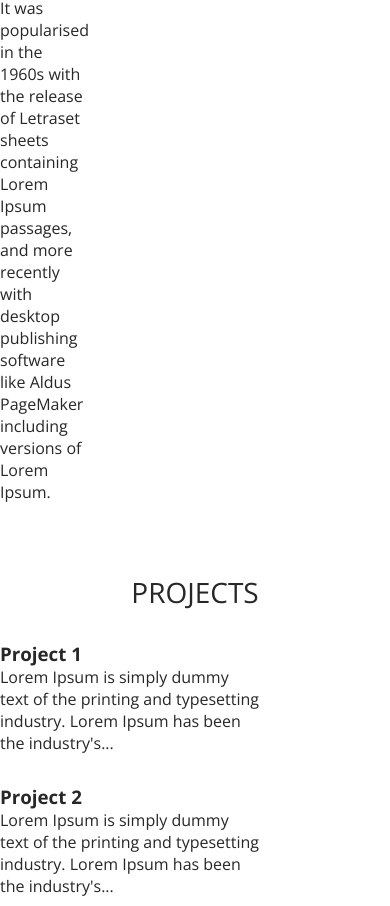
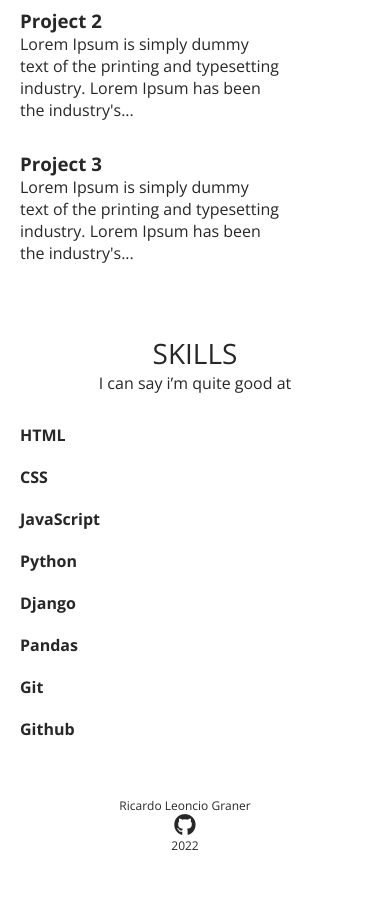
Before and after one commit to rgraner/portfolio, a plain HTML site: page index.html in a window 390 px wide. Shown: the part 1091-1997 px from the top of the page. After the commit the page ends 1951 px from the top, so only its background shows below. Drawn offline with nearby package versions, Linux system fonts and the light colour scheme.

Commit message:
Add responsive design

```diff
--- a/index.html
+++ b/index.html
@@ -24,7 +24,7 @@
                 <!-- <li><a href="#about-section">About Me</a></li>
                 <li><a href="#projects-section">Projects</a></li>
                 <li><a href="#skills-section">Skills</a></li> -->
-                <li><a href="index.html">Home</a></li>
+                <!-- <li><a href="index.html">Home</a></li> -->
                 <li><a href="contact.html">Contact</a></li>
                 <li><a href="https://github.com/rgraner" target="_blank" title="Github Profile"><i class="fa-brands fa-github"></i></a></li>
             </ul>
@@ -71,14 +71,14 @@
                     <p>I can say i’m quite good at</p>
                 </div>
                 <div class="items">
-                    <p><strong> HTML</strong></p>
-                    <p><strong>CSS</strong></p>
-                    <p><strong>JavaScript</strong></p>
-                    <p><strong>Python</strong></p>
-                    <p><strong>Django</strong></p>
-                    <p><strong>Pandas</strong></p>
-                    <p><strong>Git</strong></p>
-                    <p><strong>Github</strong></p>
+                    <p> HTML</p>
+                    <p>CSS</p>
+                    <p>JavaScript</p>
+                    <p>Python</p>
+                    <p>Django</p>
+                    <p>Pandas</p>
+                    <p>Git</p>
+                    <p>Github</p>
                     <!-- <div class="skills-icon">
                         <i class="fa-brands fa-html5"></i>
                         <p>HTML</p>
--- a/script.js
+++ b/script.js
@@ -42,7 +42,6 @@ darkModeButton.onclick = darkMode;
 lightModeButton.onclick = lightMode;
 
 
-
 // current year
 const currentYear = new Date().getFullYear();
 
--- a/style.css
+++ b/style.css
@@ -45,9 +45,9 @@ header {
 
 ul {
     display: flex;
-    justify-content: flex-end;
-    flex: 4;
-    margin-left: auto;
+    /* justify-content: flex-end; */
+    /* flex: 4;
+    margin-left: auto; */
 
 }
 
@@ -180,6 +180,10 @@ section {
     height: 20px;
 } */
 
+#skills-section .items p {
+    font-weight: bold;
+}
+
 footer {
     display: flex;
     align-items: center;
@@ -200,3 +204,48 @@ footer i {
 footer a {
     color: var(--dark-color);
 }
+
+
+@media only screen and (max-width: 940px) {
+    body {
+      margin-left: 20px;
+      margin-right: 20px;
+    }
+
+    .container-flex {
+        margin-left: 0;
+        margin-right: 20px;
+    }
+  }
+
+@media only screen and (max-width: 600px) {
+    .section-content, .container-flex {
+      flex-direction: column;
+      align-items: center;
+    }
+
+    .section-content img {
+        margin-left: 0;
+        margin-top: 20px;
+    }
+
+    .logo {
+        margin-bottom: 10px;
+    }
+
+    .items {
+        display: block;
+    }
+
+    main.simple-page {
+        text-align: center;
+    }
+
+    #skills-section .items p {
+        margin-bottom: 20px;
+    }
+
+    footer {
+        margin-top: 30px;
+    }
+  }
```
Also changed, not shown: contact.html (+1 -1 lines), images/Pandas_mark.svg (deleted), images/django-logo-positive.svg (deleted), images/pandas-icon-dark.png (deleted), images/pandas-icon-light.png (deleted).
